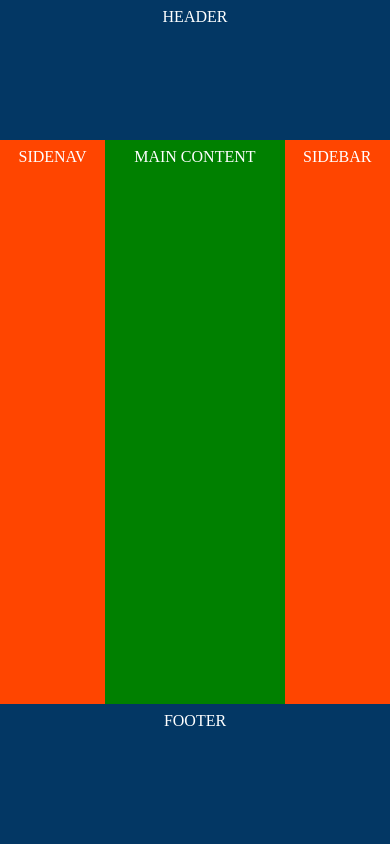
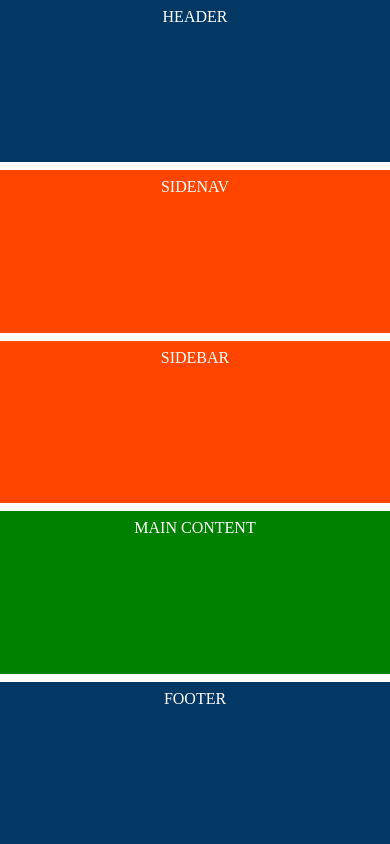
Before and after one commit to Ahmad-Mohamad-Ibrahim/responsive-design, a plain HTML site: page Lab1/task 3/index.html in a window 390 px wide. Drawn offline with Linux system fonts and the light colour scheme.

Commit message:
Lab1 : Fixing Some Issues

```diff
--- a/Lab1/task 3/index.html
+++ b/Lab1/task 3/index.html
@@ -8,37 +8,36 @@
         body {
             margin: 0;
             display: grid;
-            grid-template-areas:
-            "head head head head"
-            "nav main main sideB"
-            "nav main main sideB"
-            "nav main main sideB"
-            "nav main main sideB"
-            "nav main main sideB"
-            "foot foot foot foot";
+            grid-template-columns: repeat(4, 1fr);
+            grid-template-rows: repeat(7, 1fr);
 
             height: 100vh;
         }
 
         .head {
-            grid-area: head;
+            grid-column: 1/5;
+            grid-row: 1/2;
             background-color: rgb(3, 55, 100);
         }
         .nav {
-            grid-area: nav;
+            grid-column: 1/2;
+            grid-row: 2/7;
             background-color: orangered;
         }
         .sideB {
-            grid-area: sideB;
+            grid-column: 4/5;
+            grid-row: 2/7;
             background-color: orangered;
         }
 
         .foot {
-            grid-area: foot;
+            grid-column: 1/5;
+            grid-row: 6/8;
             background-color: rgb(3, 55, 100);
         }
         .main {
-            grid-area: main;
+            grid-column: 2/4;
+            grid-row: 2/6;
             background-color: green;
         }
 
@@ -46,6 +45,39 @@
             padding: 8px;
             color:white;
             text-align: center;
+        }
+
+        @media (max-width:512px) {
+            body {
+                grid-template-columns: 100%;
+                grid-template-rows: repeat(5, 1fr);
+                gap : 8px
+            }
+
+            .head {
+                grid-column: 1/2;
+                grid-row: 1/2;
+            }
+            .nav {
+                grid-column: 1/2;
+                grid-row: 2/3;
+
+            }
+            .sideB {
+                grid-column: 1/2;
+                grid-row: 3/4;
+            }
+
+            .foot {
+                grid-column: 1/2;
+                grid-row: 5/6   ;
+
+            }
+            .main {
+                grid-column:1/2;
+                grid-row: 4/5;
+
+            }
         }
     </style>
 </head>
```
Also changed, not shown: Lab1/task 4/index.html (+1 -1 lines), Lab1/task 4/style.css (+30 -12 lines).
